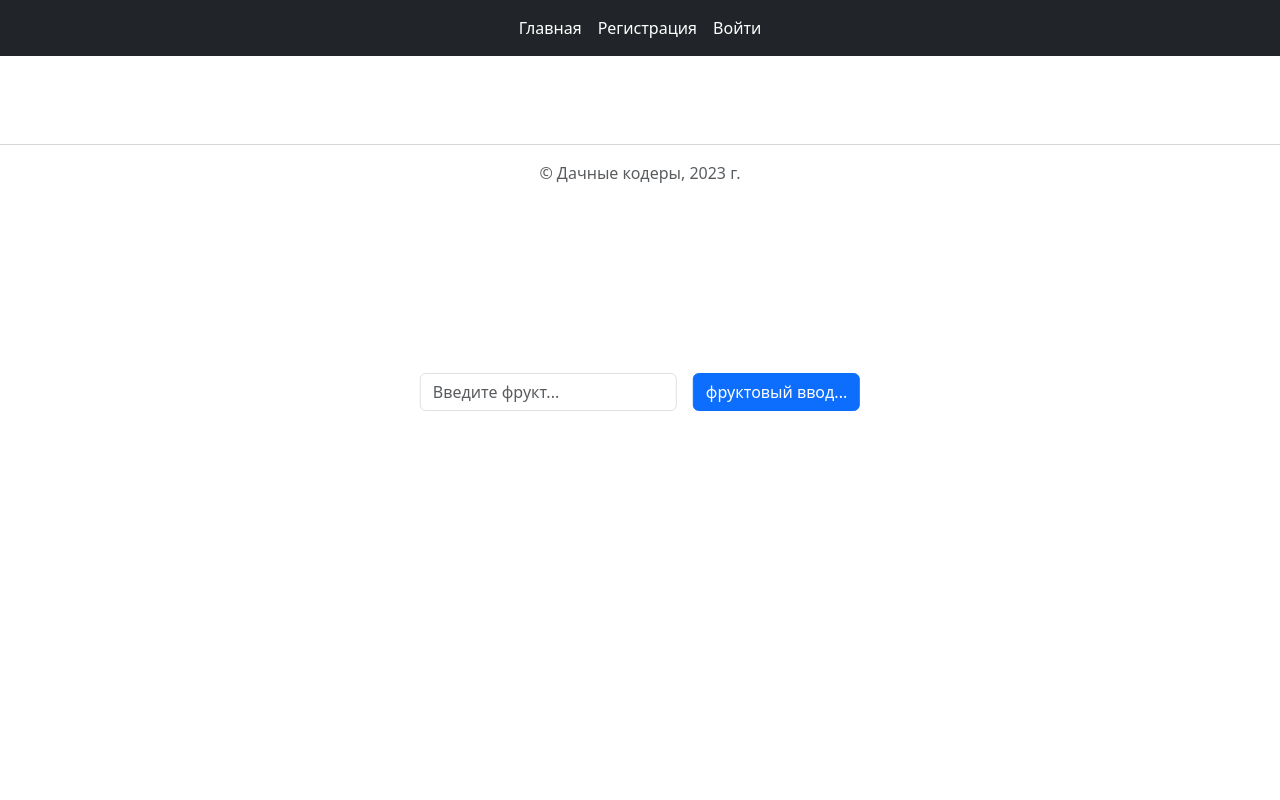
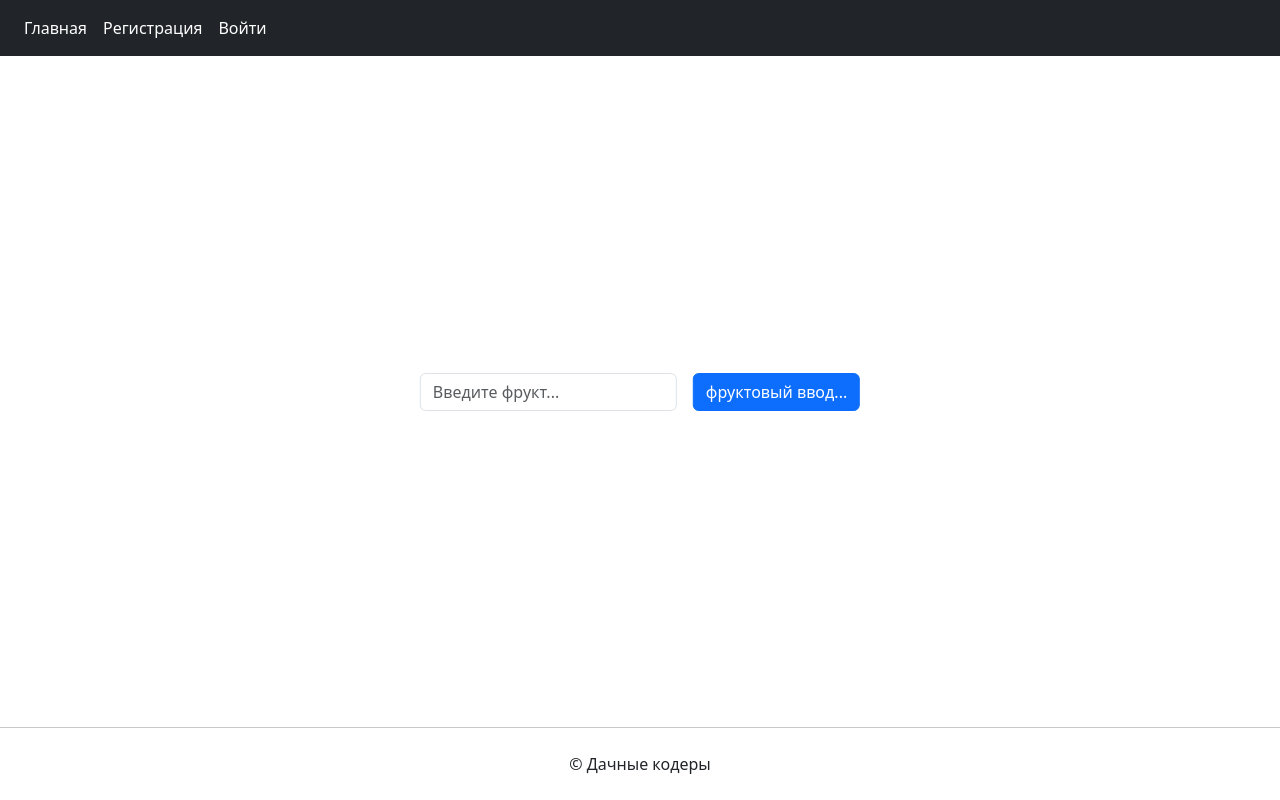
Before and after one commit to Krahjotdaan/FoodComparison-MSHP, a Django app: page / in a window 1280 px wide. Run offline with Django 4.2, Linux system fonts and the light colour scheme.

Commit message:
Fixed index page, Type: fix

```diff
--- a/App/templates/base.html
+++ b/App/templates/base.html
@@ -9,15 +9,28 @@
 
 <body>
     {% include 'navbar.html' %}
+
+    <div class="container">
     {% block content %}
 
+
+    {% endblock %}
+    </div>
+
+
+    <div class="fixed-bottom">
+        <hr class="">
+        <p class="text-center mb-4 mt-4" >© Дачные кодеры</p>
+    </div>
+
+    {% block base_js %}
+    <script src="https://cdn.jsdelivr.net/npm/bootstrap@5.3.0-alpha1/dist/js/bootstrap.bundle.min.js"
+            integrity="sha384-w76AqPfDkMBDXo30jS1Sgez6pr3x5MlQ1ZAGC+nuZB+EYdgRZgiwxhTBTkF7CXvN"
+            crossorigin="anonymous"></script>
     {% endblock %}
 
-    <footer class="my-4 pt-5 text-muted text-center text-small">
-        <hr>
-        <p class="mb-1">© Дачные кодеры, 2023 г.</p>
-    </footer>
+    {% block extra_js %}
+    {% endblock %}
+</body>
 
-    <script src="https://cdn.jsdelivr.net/npm/bootstrap@5.3.0-alpha1/dist/js/bootstrap.bundle.min.js" integrity="sha384-w76AqPfDkMBDXo30jS1Sgez6pr3x5MlQ1ZAGC+nuZB+EYdgRZgiwxhTBTkF7CXvN" crossorigin="anonymous"></script>
-</body>
 </html>
--- a/App/templates/navbar.html
+++ b/App/templates/navbar.html
@@ -7,9 +7,9 @@
 <body>
  <nav class="navbar navbar-expand-lg navbar-dark bg-dark">
 
-    <div class="collapse navbar-collapse justify-content-center">
+    <div class="collapse navbar-collapse justify-content-left">
       <ul class="navbar-nav mb-2 mb-lg-0">
-        <li class="nav-item">
+        <li class="nav-item ps-3">
           <a class="nav-link active" aria-current="page" href="#">Главная</a>
         </li>
         <li class="nav-item">
```
Also changed, not shown: App/templates/index.html (+5 -5 lines).
